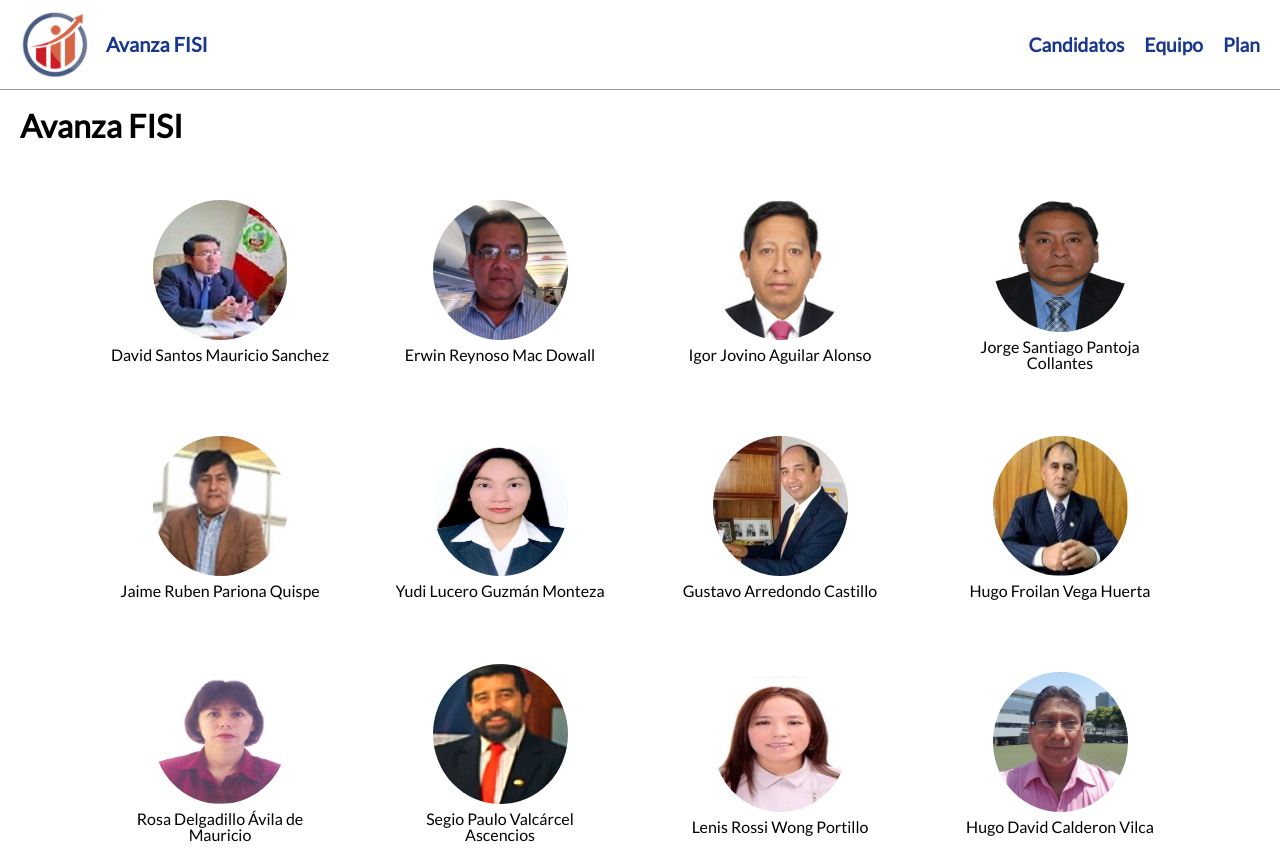
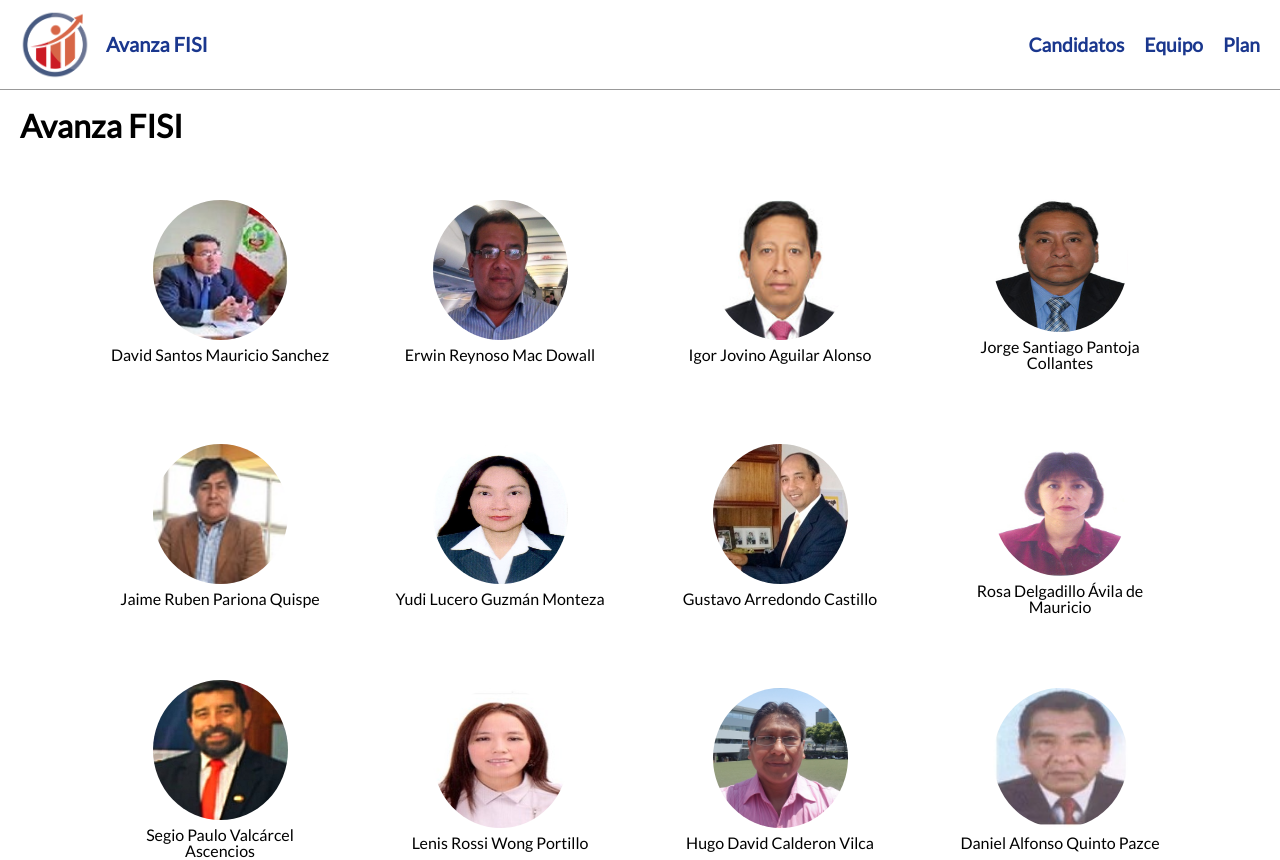
Before and after one commit to Dede1421/Campaign, a Vue app: page /equipo in a window 1280 px wide. Shown: the top 860 px of the page. Built offline with nearby package versions, Linux system fonts and the light colour scheme.

Commit message:
Se mejoró web

```diff
--- a/src/views/Team/Team.vue
+++ b/src/views/Team/Team.vue
@@ -42,12 +42,6 @@
         <div class="cardImage">
           <img class="card-image" src="./Gustavo.jpg" />
           <p>Gustavo Arredondo Castillo</p>
-        </div>
-      </article>
-      <article>
-        <div class="cardImage">
-          <img class="card-image" src="./Hugo-Vega.jpg" />
-          <p>Hugo Froilan Vega Huerta</p>
         </div>
       </article>
       <article>
```
Also changed, not shown: 1 other file (tests, documents, lock files or other folders).
